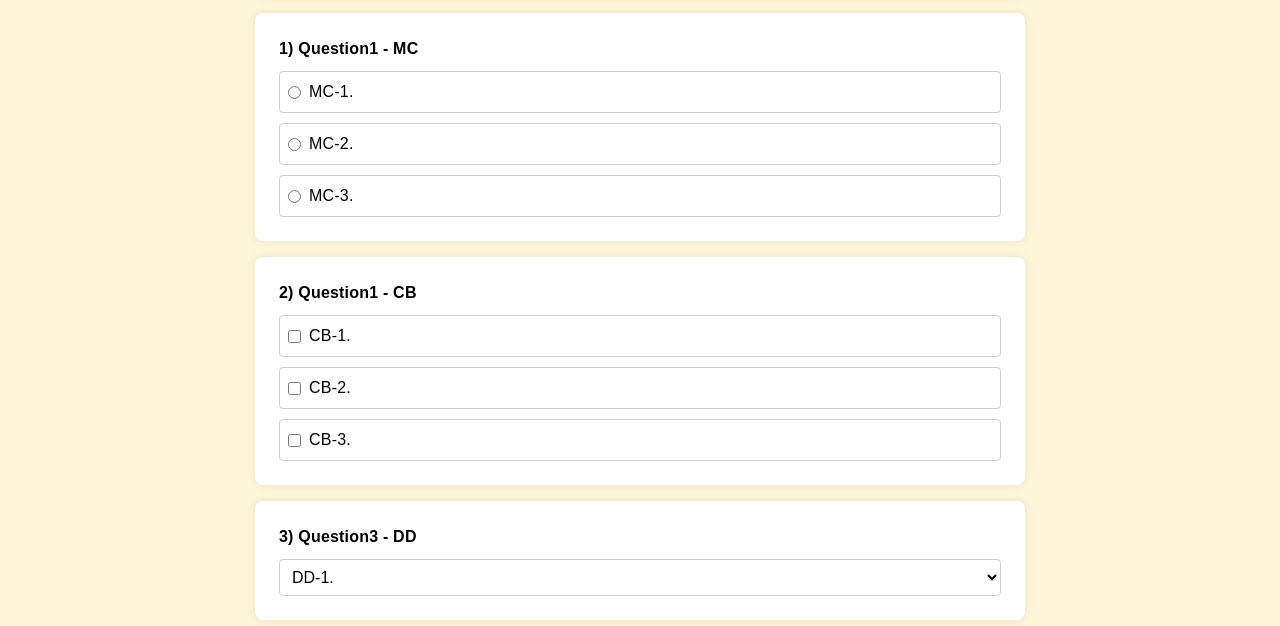
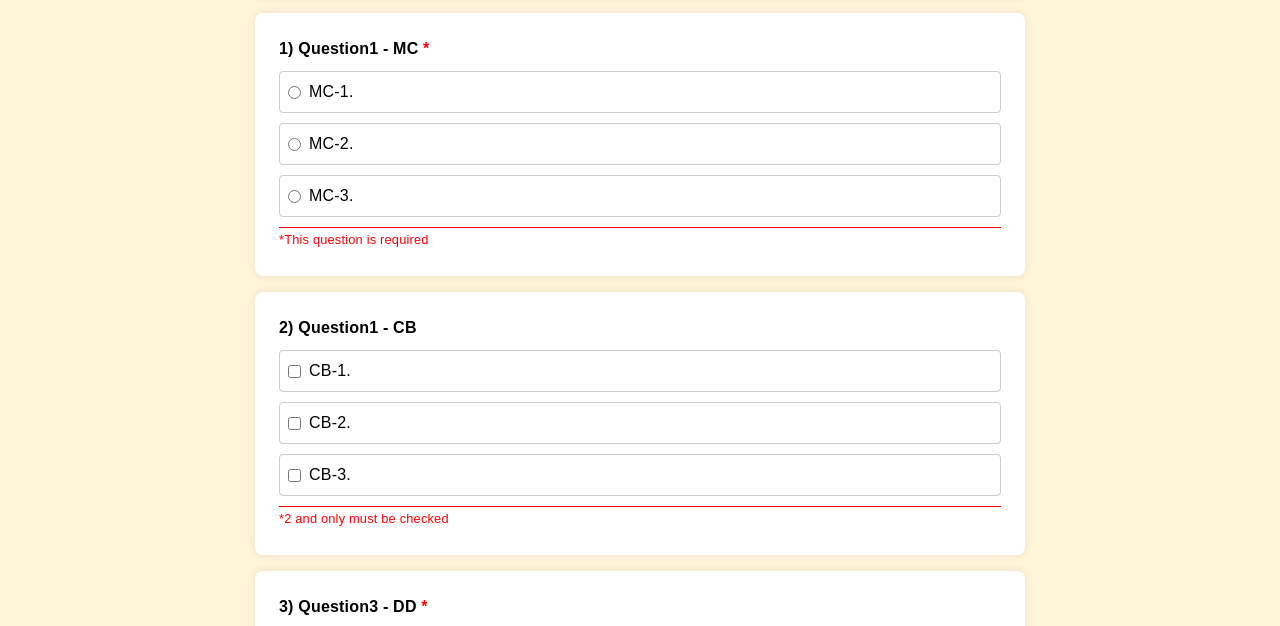
Before and after one commit to dhanvanth-it21/frontend-training, a plain HTML site: page google-form/form/index.html in a window 1280 px wide. Both pictures are taken after a click on the button "Submit". Shown: the part 156-782 px from the top of the page. Drawn offline with Linux system fonts and the light colour scheme.

Commit message:
google form user update

```diff
--- a/google-form/form/script.js
+++ b/google-form/form/script.js
@@ -1,7 +1,5 @@
 import { createElement } from "../generator.js";
 import { userJsonConverter } from "./user-json-converter.js";
-
-
 
 const survey = {
   title: "Survey Time",
@@ -11,7 +9,7 @@ const survey = {
       questionId: 1,
       question: "Question1 - MC",
       type: "radio",
-      required: false,
+      required: true,
       options: {
         0: "MC-1.",
         1: "MC-2.",
@@ -23,7 +21,7 @@ const survey = {
       question: "Question1 - CB",
       type: "checkbox",
       required: false,
-      minSelection: "1",
+      minSelection: "2",
       maxSelection: "2",
       options: {
         0: "CB-1.",
@@ -35,7 +33,7 @@ const survey = {
       questionId: 3,
       question: "Question3 - DD",
       type: "select",
-      required: false,
+      required: true,
       options: {
         0: "DD-1.",
         1: "DD-2.",
@@ -54,7 +52,7 @@ const survey = {
       questionId: 5,
       question: "Question5 - Number",
       type: "number",
-      required: false,
+      required: true,
       minValue: "100",
       maxValue: "200",
     },
@@ -70,7 +68,7 @@ const survey = {
       questionId: 7,
       question: "Question7 - time",
       type: "time",
-      required: false,
+      required: true,
       startTime: "00:00",
       endTime: "06:00",
     },
@@ -83,7 +81,6 @@ const survey = {
     },
   ],
 };
-
 
 // const survey = {
 //   "title": "Multiple choice question",
@@ -103,10 +100,109 @@ const survey = {
 //   ]
 // }
 
-
 userPage(survey);
 
 //user page
 function userPage(survey) {
   createElement(userJsonConverter(survey), document.body);
 }
+
+//-------------------------------adding the constrains to the user question and answer
+// checking for the validation error are persent and return the error message
+const submitButton = document.querySelector(".submit");
+submitButton.addEventListener('click',validatorForUser)
+// validatorForUser();
+
+//-----------------------------------validation-------------------------------------->start-----------
+
+
+//(validation-helper) : radio question
+function radioQuestionConstrain(questionContainer, question) {
+  const isRequired = question.getAttribute("required") === "true";
+  if (isRequired) {
+    //handling the input to be checked
+    const noAns = Array.from(questionContainer.querySelectorAll(
+      "div.question-options > label > input"
+    )).filter((tag) => tag.checked === true).length;
+    if (noAns === 0) return "This question is required";
+  }
+  return null;
+}
+
+//(validation-helper) : checkbox question
+function checkBoxQuestionConstrain(questionContainer, question) {
+  const isRequired = question.getAttribute("required") === "true";
+  if (isRequired) {
+    //handling the input to be checked
+    const noAns = Array.from(questionContainer.querySelectorAll(
+      "div.question-options > label > input"
+    )).filter((tag) =>  tag.checked === true).length;
+    if(noAns === 0) return "This question is required";
+
+  }
+  const minSelection = parseInt(question.getAttribute("min_selection"));
+  const maxSelection = parseInt(question.getAttribute("max_selection"));
+  const noAns = Array.from(questionContainer.querySelectorAll(
+    "div.question-options > label > input"
+  )).filter((tag) =>  tag.checked === true).length;
+  if(!(noAns >= minSelection && noAns <= maxSelection)) {
+    if(minSelection === maxSelection) return `${minSelection} and only must be checked`;
+    return `Checked  option should between ${minSelection} and ${maxSelection}`
+  }
+
+  return null;
+}
+
+//(error-helper) : returns a "p-tag" element with the error text and class as "error"
+function errorText(text) {
+  const error = document.createElement("p");
+  error.className = "error";
+  error.textContent = text;
+  return error;
+}
+
+//(error-helper) :  Remove  previous error messages with the provided place
+function removeError(place = document) {
+  const previousError = place.querySelectorAll(".error");
+  previousError.forEach((error) => {
+    error.remove();
+  });
+}
+
+//(error-helper) : applying the error message to the respective container
+function apllyErrorMessage(questionContainer, errorMessage) {
+  const qeustionItem = questionContainer.querySelector(".question-item");
+  const errorTag = errorText(errorMessage);
+  qeustionItem.insertAdjacentElement("afterend", errorTag);
+  errorTag.innerText = `*${errorMessage}`;
+}
+
+// (((main))) -----> complete validation for the user page
+function validatorForUser() {
+  removeError();
+  const questionArr = document.querySelectorAll(".question-container");
+  //traversing each question for validation
+  questionArr.forEach((questionContainer) => {
+    //handling with different type of tyes of input
+    const question = questionContainer.querySelector("div.question-item > h2");
+    const questionType = question.getAttribute("question_type");
+    let errorMessage = null;
+    // switch case to identify the question type
+    switch (questionType) {
+      case "radio": {
+        errorMessage = radioQuestionConstrain(questionContainer, question);
+        break;
+      }
+      case "checkbox": {
+        errorMessage = checkBoxQuestionConstrain(questionContainer, question);
+        break;
+      }
+    }
+    //calling for errormessage to be displayed in FE
+    if (errorMessage) {
+      apllyErrorMessage(questionContainer, errorMessage);
+    }
+  });
+}
+
+//-----------------------------------validation-------------------------------------->end-----------
--- a/google-form/form/style.css
+++ b/google-form/form/style.css
@@ -155,7 +155,6 @@ nav {
 .form-heading-discription-div {
   font-size: 0.7rem;
   margin: 0 0 8px 0;
-
 }
 
 .question-container {
@@ -256,3 +255,12 @@ textarea.text-input:focus {
   border-radius: 4px;
   font-size: 16px;
 }
+
+.error {
+  width: 100%;
+  border-top: 0.5px solid rgba(255, 0, 0, 1);
+  margin-top: 10px;
+  color: red;
+  font-size: 0.8rem;
+  font-family: Arial, sans-serif;
+}
--- a/google-form/form/user-json-converter.js
+++ b/google-form/form/user-json-converter.js
@@ -11,7 +11,7 @@ export function userJsonConverter(survey) {
             case "radio":
               return markDownOption(question);
             case "checkbox":
-              return markDownOption(question);
+              return markDownCheckbox(question);
             case "select":
               return markDownSelect(question);
             case "date":
@@ -51,6 +51,11 @@ function questionContainer(question) {
             class: "question-title",
             text: `${question.questionId}) ${question.question}`,
             required: `${question.required ? question.required : "false"}`,
+            attributes: {
+              question_type: question.type,
+              min_selection: question.minSelection,
+              max_selection: question.maxSelection,
+            },
             children: [
               (function () {
                 if (question.required)
@@ -117,6 +122,7 @@ function markDownOption(mdo) {
         },
       },
       {
+        tag: "p",
         text: mdo.options[key],
       },
     ],
@@ -128,6 +134,36 @@ function markDownOption(mdo) {
     class: "question-options",
     children: childrenArr,
     name: mdo.questionId,
+  });
+  return element;
+}
+
+// checkbox question json converter
+function markDownCheckbox(checkboxQuestion) {
+  const childrenArr = Object.keys(checkboxQuestion.options).map((key) => ({
+    tag: "label",
+    children: [
+      {
+        tag: "input",
+        attributes: {
+          type: "checkbox",
+          name: checkboxQuestion.questionId,
+          value: checkboxQuestion.options[key],
+        },
+      },
+      {
+        tag: "p",
+        text: checkboxQuestion.options[key],
+      },
+    ],
+  }));
+
+  const element = questionContainer(checkboxQuestion);
+  element.children[0].children.push({
+    tag: "div",
+    class: "question-options",
+    children: childrenArr,
+    name: checkboxQuestion.questionId,
   });
   return element;
 }
--- a/google-form/generator.js
+++ b/google-form/generator.js
@@ -7,7 +7,7 @@
 export function createHtmlPage(elements) {
   const arr = [];
   elements.forEach((element) => {
-
+    if(!element.tag) return;
     const tag = document.createElement(element.tag);
     if (element.class) {
       element.class.split(" ").forEach((cls) => {
```
Also changed, not shown: google-form/create-survey/question-container.js (+10 -3 lines), google-form/form/index.html (+20 -2 lines), google-form/style.css (+19 -20 lines).
